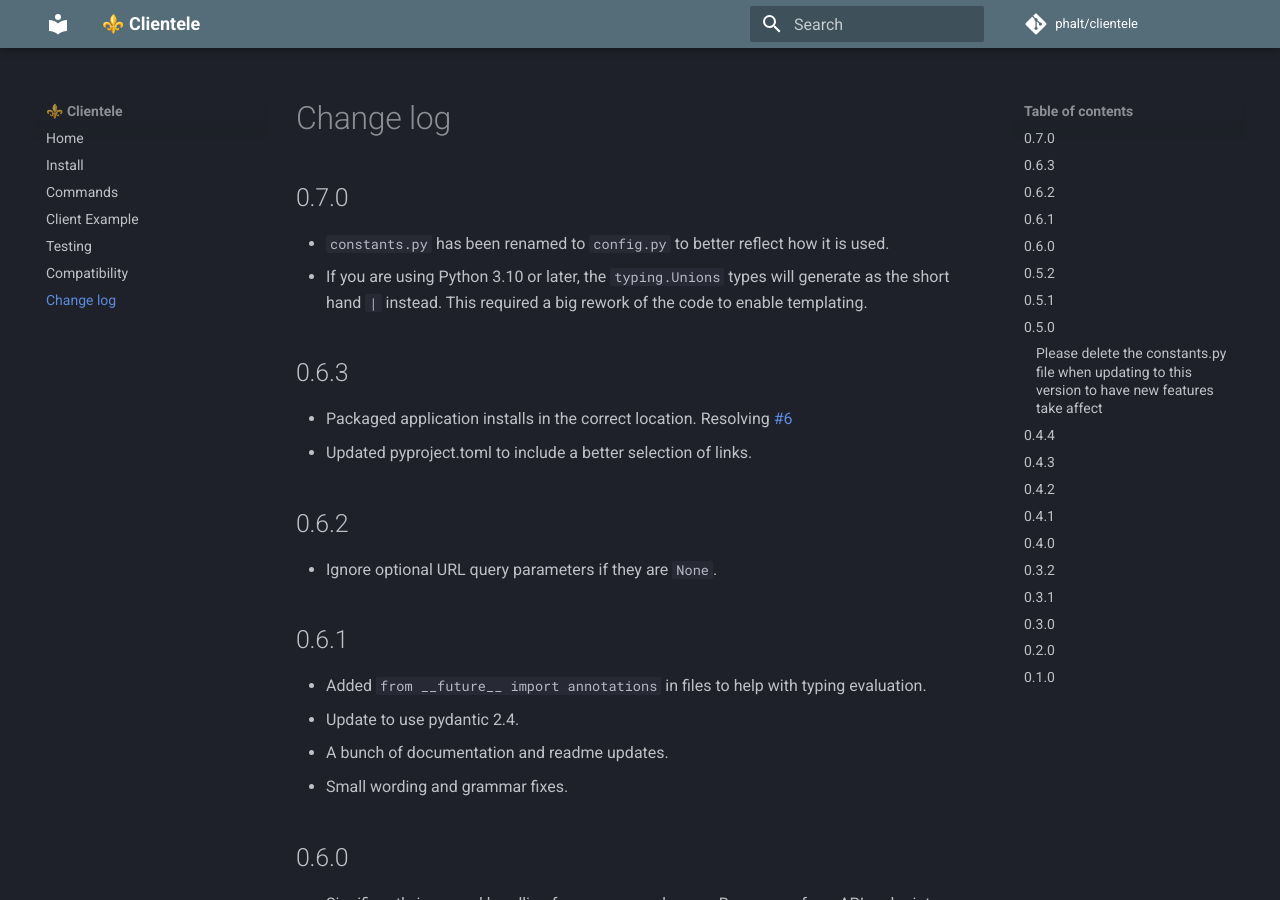
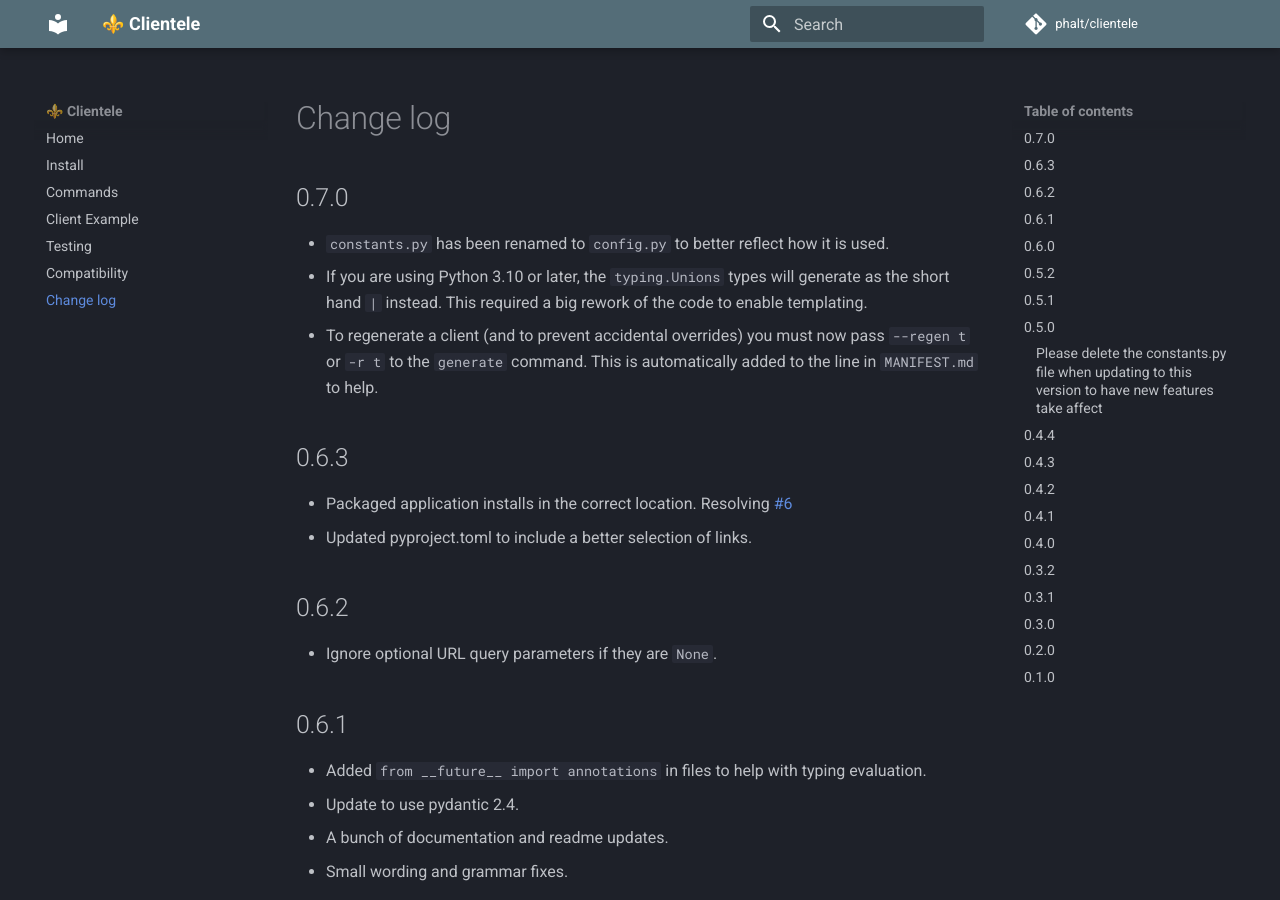
Before and after one commit to phalt/clientele, an MkDocs documentation site: the page built from docs/CHANGELOG.md, in a window 1280 px wide and 900 px high. Built offline with MkDocs 1.6.1 and Material for MkDocs 9.7.7, drawn with Linux system fonts in a browser that asks for light colours; comment, search, counter and statistics services are not loaded.

Commit message:
update changelog

```diff
--- a/docs/CHANGELOG.md
+++ b/docs/CHANGELOG.md
@@ -4,6 +4,7 @@
 
 * `constants.py` has been renamed to `config.py` to better reflect how it is used.
 * If you are using Python 3.10 or later, the `typing.Unions` types will generate as the short hand `|` instead. This required a big rework of the code to enable templating.
+* To regenerate a client (and to prevent accidental overrides) you must now pass `--regen t` or `-r t` to the `generate` command. This is automatically added to the line in `MANIFEST.md` to  help.
 
 ## 0.6.3
 
```
Also changed, not shown: CHANGELOG.md (+1 -0 lines).
